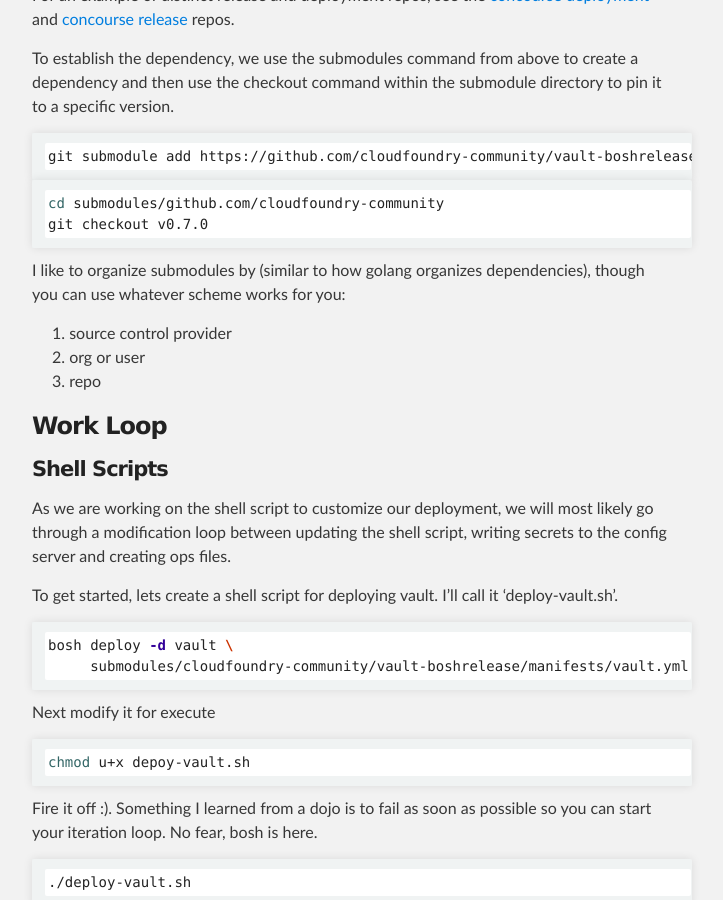
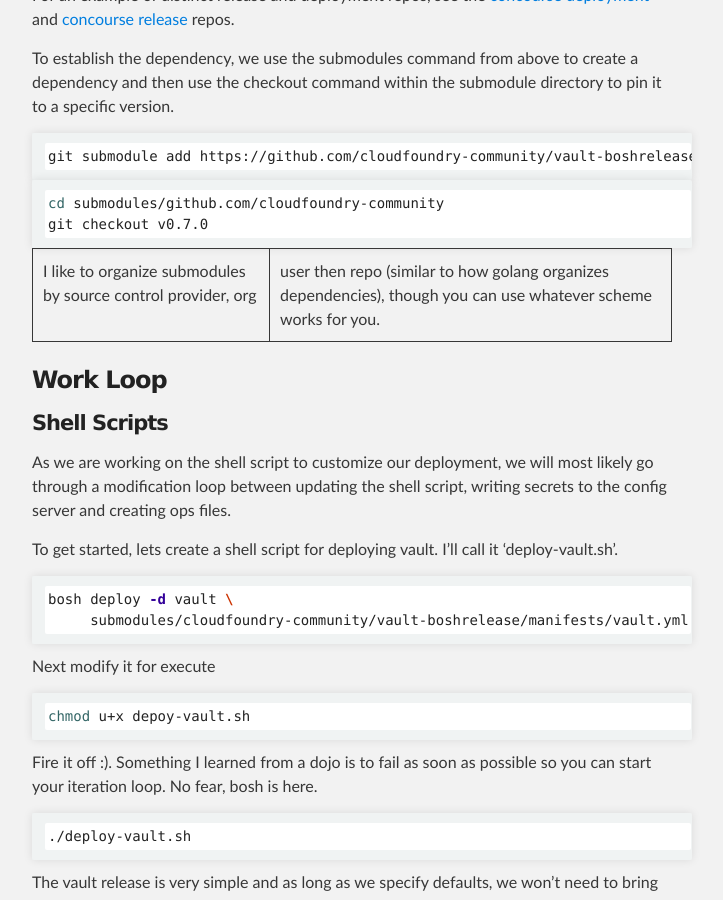
Before and after one commit to patrickhuber/patrickhuber.github.io, a Jekyll site: the page built from _posts/2018-03-01-customizing-a-bosh-deployment.md, in a window 1280 px wide and 900 px high, scrolled down 4873 px. Shown: the whole window, without its empty margins (288-1011 px from the left). Built offline with Jekyll 4.4.1, drawn with Linux system fonts in a browser that asks for light colours; our own code applies the rules of GitHub Pages for plain Markdown files.

Commit message:
updates submodule naming scheme

````diff
--- a/_posts/2018-03-01-customizing-a-bosh-deployment.md
+++ b/_posts/2018-03-01-customizing-a-bosh-deployment.md
@@ -145,11 +145,7 @@ cd submodules/github.com/cloudfoundry-community
 git checkout v0.7.0
 ```
 
-I like to organize submodules by (similar to how golang organizes dependencies), though you can use whatever scheme works for you:
-
-1. source control provider
-2. org or user
-3. repo
+I like to organize submodules by source control provider, org|user then repo (similar to how golang organizes dependencies), though you can use whatever scheme works for you.
 
 ### Work Loop
 
````
